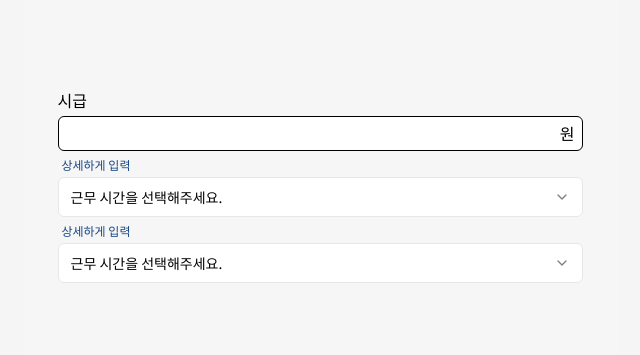
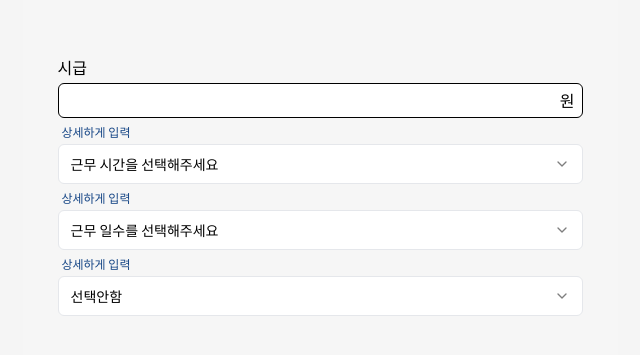
Before and after one commit to AkoIsCat/PayTime, a Next.js app: page /main in a window 1280 px wide. Shown: the part 215-570 px from the top of the page, without its empty margins (320-960 px from the left). Built offline with nearby package versions, Linux system fonts and the light colour scheme.

Commit message:
Feat: selectBox 세금 추가

```diff
--- a/src/app/(main)/components/SelectWorkHours.tsx
+++ b/src/app/(main)/components/SelectWorkHours.tsx
@@ -1,4 +1,4 @@
-import { SelectType } from '@/types';
+import { SelectType, TaxType } from '@/types';
 import {
   Select,
   SelectTrigger,
@@ -18,17 +18,38 @@ for (let i = 1; i <= 7; i++) {
   workDays.push(i);
 }
 
-// 세금도 추가하기
+const workTax: { tax: number; type: TaxType }[] = [
+  {
+    tax: 9.4,
+    type: 'FourSocialInsurances',
+  },
+  {
+    tax: 3.3,
+    type: 'incomeTax',
+  },
+];
 
 export default function SelectWorkHours({ itemType }: SelectType) {
   return (
     <Select>
       <SelectTrigger className="bg-white">
-        <SelectValue placeholder="근무 시간을 선택해주세요." />
+        <SelectValue
+          placeholder={
+            itemType === 'time'
+              ? '근무 시간을 선택해주세요'
+              : itemType === 'day'
+                ? '근무 일수를 선택해주세요'
+                : '선택안함'
+          }
+        />
       </SelectTrigger>
       <SelectContent className="bg-white">
         <SelectItem value="0" className={cn('cursor-pointer')}>
-          {itemType === 'time' ? '시간선택' : '일수선택'}
+          {itemType === 'time'
+            ? '시간선택'
+            : itemType === 'day'
+              ? '일수선택'
+              : '미적용'}
         </SelectItem>
         {itemType === 'time' && // 시간 항목
           workHours.map((item) => (
@@ -50,6 +71,16 @@ export default function SelectWorkHours({ itemType }: SelectType) {
               {item}일
             </SelectItem>
           ))}
+        {itemType === 'tax' &&
+          workTax.map((item) => (
+            <SelectItem
+              key={item.type}
+              value={item.tax.toString()}
+              className={cn('cursor-pointer')}
+            >
+              {item.tax}%
+            </SelectItem>
+          ))}
       </SelectContent>
     </Select>
   );
--- a/src/app/(main)/main/page.tsx
+++ b/src/app/(main)/main/page.tsx
@@ -14,6 +14,8 @@ export default function Main() {
           <SelectWorkHours itemType="time" />
           <DetailHoursToggle>상세하게 입력</DetailHoursToggle>
           <SelectWorkHours itemType="day" />
+          <DetailHoursToggle>상세하게 입력</DetailHoursToggle>
+          <SelectWorkHours itemType="tax" />
         </div>
       </Contents>
     </Background>
--- a/src/types.ts
+++ b/src/types.ts
@@ -22,8 +22,11 @@ export interface LabelForType {
 
 // select 아이템의 type
 export interface SelectType {
-  itemType: 'time' | 'day';
+  itemType: 'time' | 'day' | 'tax';
 }
+
+// 세금 타입 종류
+export type TaxType = 'FourSocialInsurances' | 'incomeTax'; // 4대보험, 소득세
 
 // Children과 ContentsType을 병합
 export type MergeChildrenSplash = Children & ContentsType;
```
